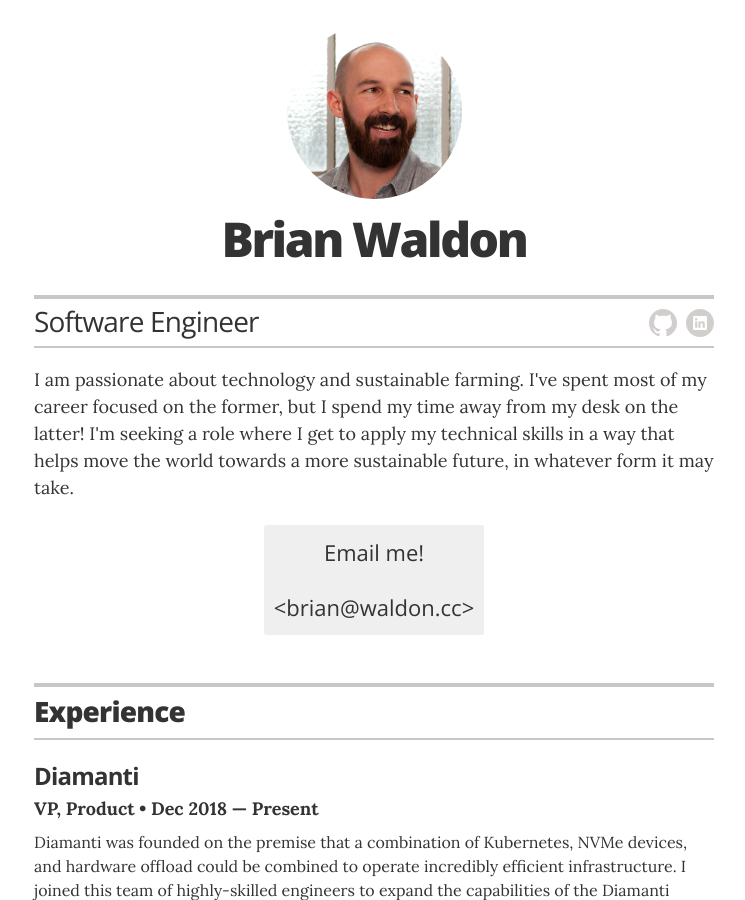
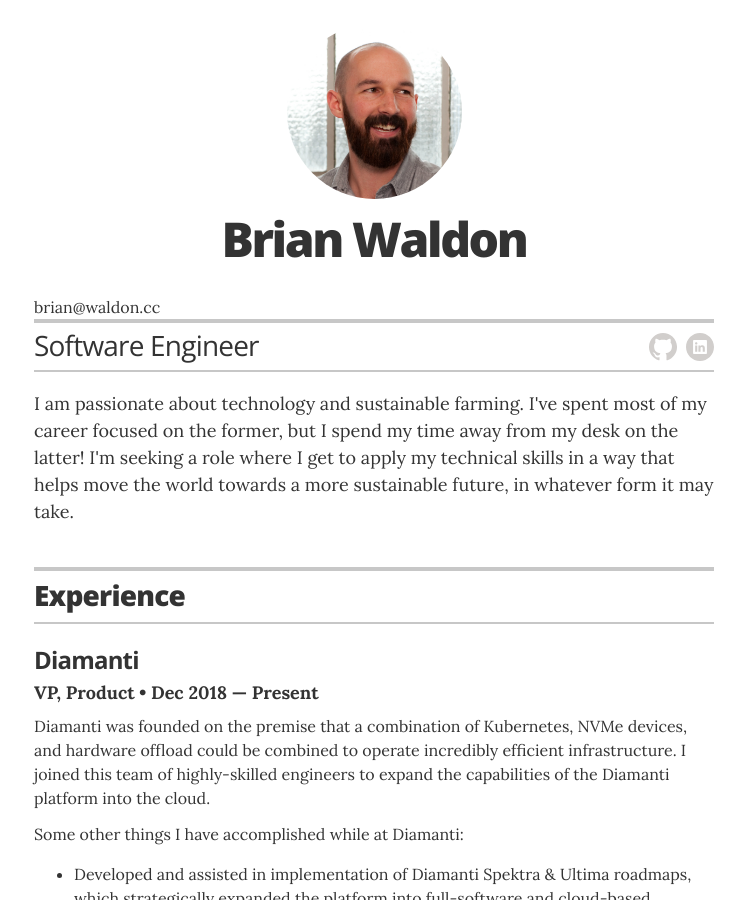
Before and after one commit to bcwaldon/bcwaldon.github.io, a Jekyll site: the page built from resume.html, in a window 1280 px wide and 900 px high. Shown: the whole window, without its empty margins (266-1011 px from the left). Built offline with Jekyll 4.4.1, drawn with Linux system fonts in a browser that asks for light colours.

Commit message:
move contact button

```diff
--- a/_layouts/resume.html
+++ b/_layouts/resume.html
@@ -23,8 +24,6 @@
         <div class="executive-summary">
           <p>I am passionate about technology and sustainable farming. I've spent most of my career focused on the former, but I spend my time away from my desk on the latter! I'm seeking a role where I get to apply my technical skills in a way that helps move the world towards a more sustainable future, in whatever form it may take.</p>
         </div>
-
-	<a href="mailto:brian@waldon.cc" class="contact-button">Email me! &lt;brian@waldon.cc&gt;</a>
 
       </header>
 
```
Also changed, not shown: other parts of _layouts/resume.html (+1 -0 lines).
